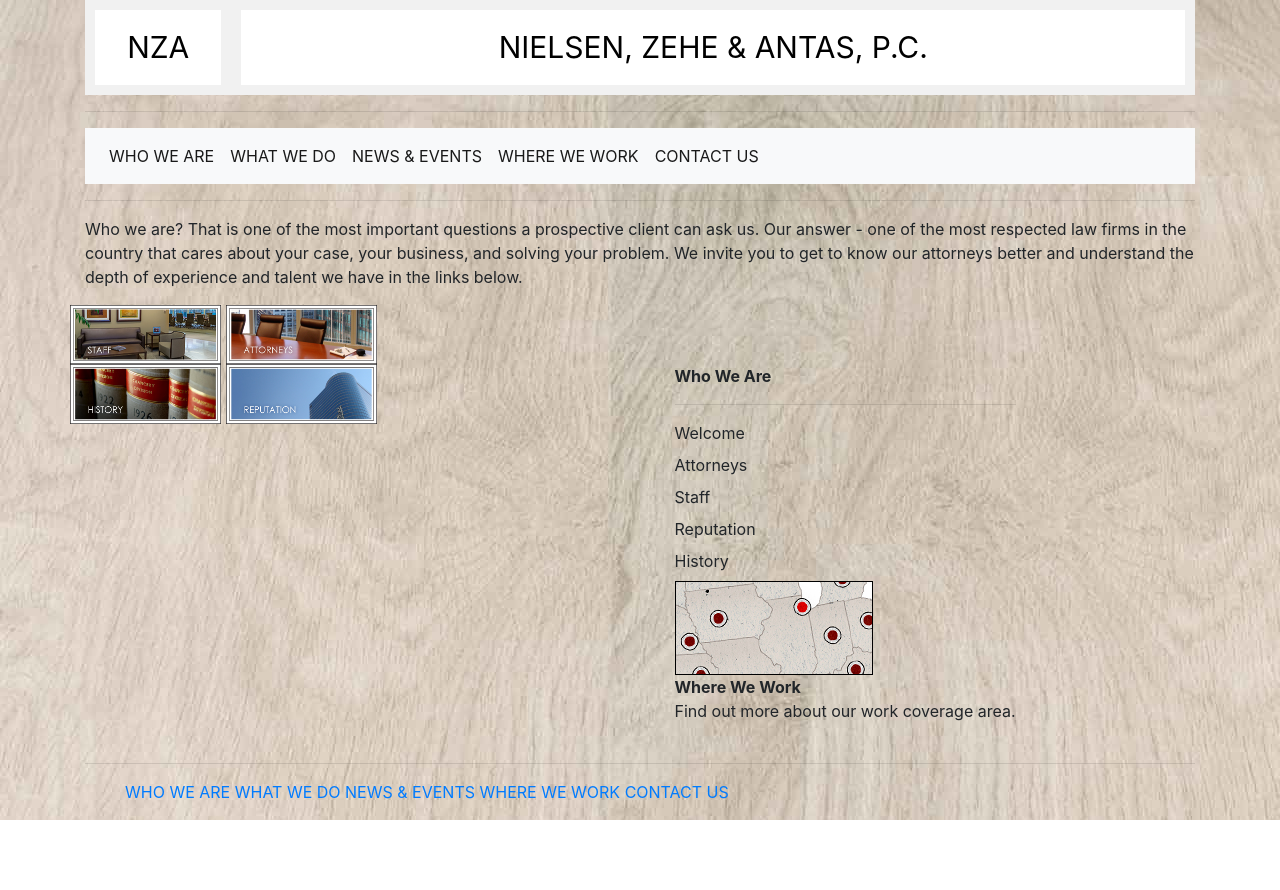
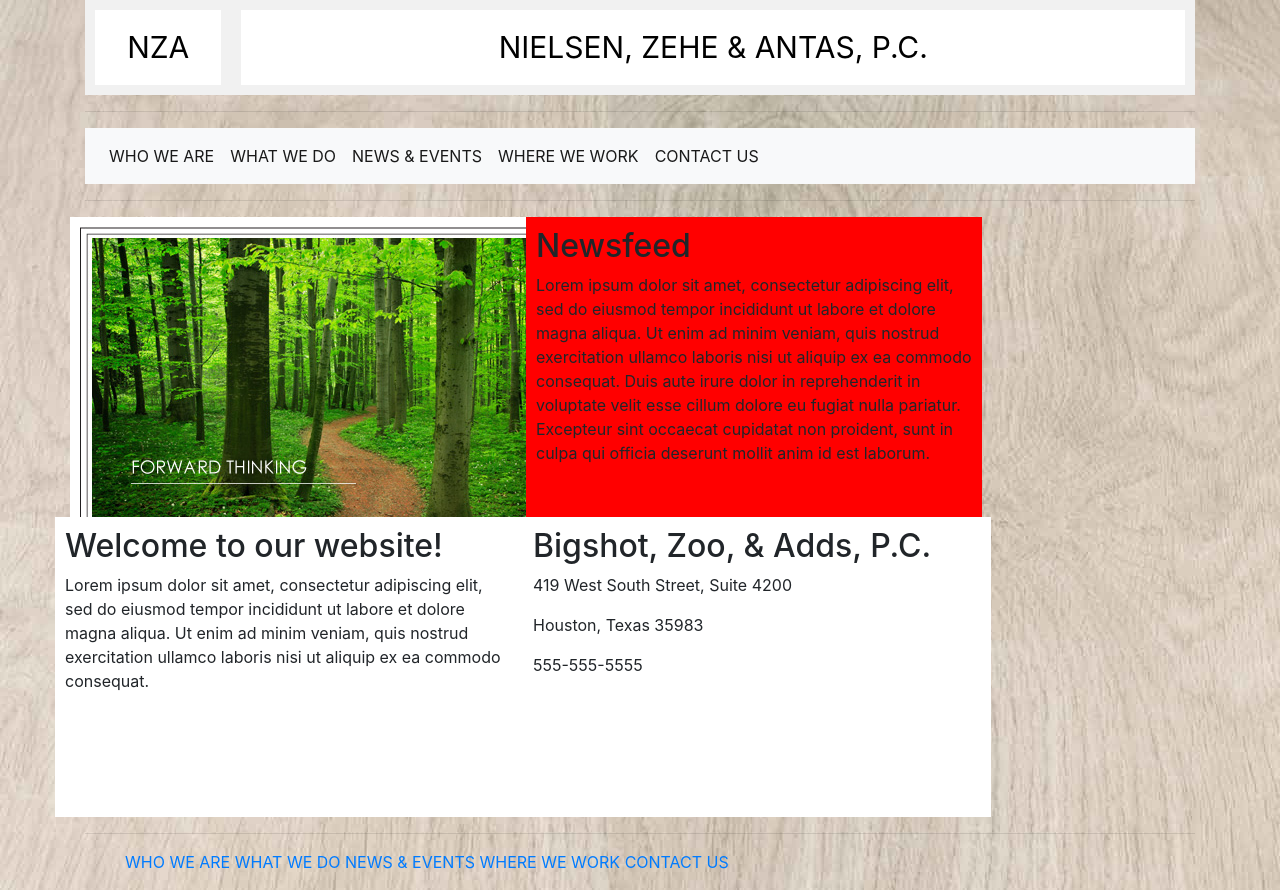
Before and after one commit to hsheikhk/Law_Firm_Mockup, a plain HTML site: page index.html in a window 1280 px wide. Before the commit the page ends 820 px from the top, so only its background shows below. Drawn offline with nearby package versions, Linux system fonts and the light colour scheme; files whose address does not match are found by name.

Commit message:
homepage

```diff
--- a/index.html
+++ b/index.html
@@ -8,7 +8,25 @@
 
     <link rel="stylesheet" href="https://cdn.jsdelivr.net/npm/bootstrap@4.6.0/dist/css/bootstrap.min.css" integrity="sha384-B0vP5xmATw1+K9KRQjQERJvTumQW0nPEzvF6L/Z6nronJ3oUOFUFpCjEUQouq2+l" crossorigin="anonymous">
     <link rel="stylesheet" href="./static/css/main.css"/>
+<style>
+    * {
+        box-sizing: border-box;
+    }
 
+    .column {
+        float: left;
+        width: 40%;
+        padding: 10px;
+        height: 300px;
+    }
+
+
+    .row {
+        content: "";
+        display: table;
+        clear: both;
+    }
+</style>
 </head>
 
 <body>
@@ -37,32 +55,35 @@
 
 </header>
 <main>
-    <p>Who we are? That is one of the most important questions a prospective client can ask us. Our answer - one of the most respected law firms in the country that cares about your case, your business, and solving your problem. We invite you to get to know our attorneys better and understand the depth of experience and talent we have in the links below.
-        </p>
 <div class="row">
-    <div class="column">
-        <img src="static\images\sub-01-staff.jpg" style="width:25%">
-        <img src="static\images\sub-01-attorneys.jpg" style="width:25%">
+    <div class="column" style="background-color:white;">
+        <img src="Law_Firm_Mockup\static\images\nza_slideshow.jpg"> alt="slideshow"
     </div>
-    <div class="column">
-        <img src="static\images\sub-01-history.jpg" style="width:25%">
-        <img src="static\images\sub-01-reputation.jpg" style="width:25%">
+    <div class="column" style="background-color:red;">
+        <h2>Newsfeed</h2>
+        <p>Lorem ipsum dolor sit amet, consectetur adipiscing elit, sed do eiusmod tempor incididunt ut labore et dolore
+            magna
+            aliqua. Ut enim ad minim veniam, quis nostrud exercitation ullamco laboris nisi ut aliquip ex ea commodo
+            consequat. Duis
+            aute irure dolor in reprehenderit in voluptate velit esse cillum dolore eu fugiat nulla pariatur. Excepteur
+            sint
+            occaecat cupidatat non proident, sunt in culpa qui officia deserunt mollit anim id est laborum.</p>
     </div>
+    <div class="row">
+        <div class="column" style="background-color:white">
+            <h2>Welcome to our website!</h2>
+            <p>Lorem ipsum dolor sit amet, consectetur adipiscing elit, sed do eiusmod tempor incididunt ut labore et
+                dolore magna
+                aliqua. Ut enim ad minim veniam, quis nostrud exercitation ullamco laboris nisi ut aliquip ex ea commodo
+                consequat.</p>
+        </div>
+        <div class="column" style="background-color:white;">
+            <h2>Bigshot, Zoo, & Adds, P.C.</h2>
+            <p>419 West South Street, Suite 4200</p>
+            <p>Houston, Texas 35983</p>
+            <p> 555-555-5555</p>
 
-
-    <dl>
-    <dt>Who We Are</dt>
-    <hr>
-    <dd>Welcome</dd>
-    <dd>Attorneys</dd>
-    <dd>Staff</dd>
-    <dd>Reputation</dd>
-    <dd>History</dd>
-    <img src="static\images\content-link-where.jpg" alt="sidebarimage;">
-    <dt>Where We Work</dt>
-    <dd>Find out more about our work coverage area.</dd>
-    </dl>
-
+        </div>
     </main>
 <footer>
     <hr>
```
